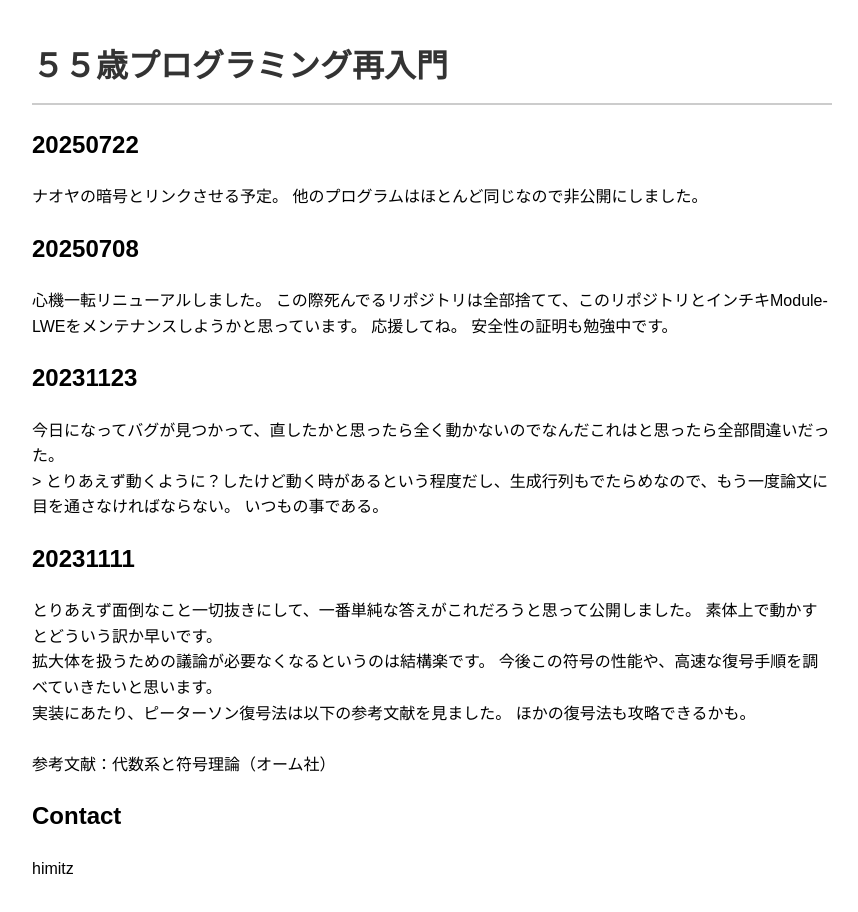
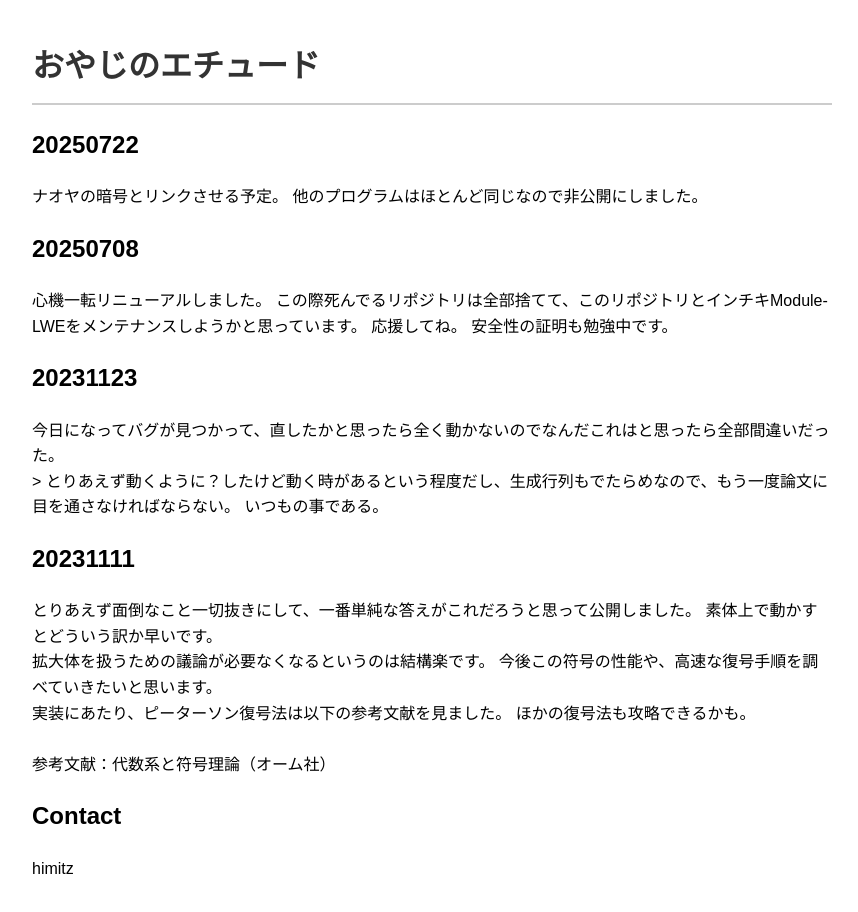
Before and after one commit to fumumue/fumumue.github.io, a plain HTML site: page index.html in a window 1280 px wide. Shown: the whole page, without its empty margins (208-1066 px from the left). Drawn offline with Linux system fonts and the light colour scheme.

Commit message:
20250723-2

```diff
--- a/index.html
+++ b/index.html
@@ -23,7 +23,7 @@
     </style>
 </head>
 <body>
-    <h1>５５歳プログラミング再入門</h1>
+    <h1>おやじのエチュード</h1>
 
     <div class="section">
 <h2>20250722</h2>
```
Also changed, not shown: 1 other file.
